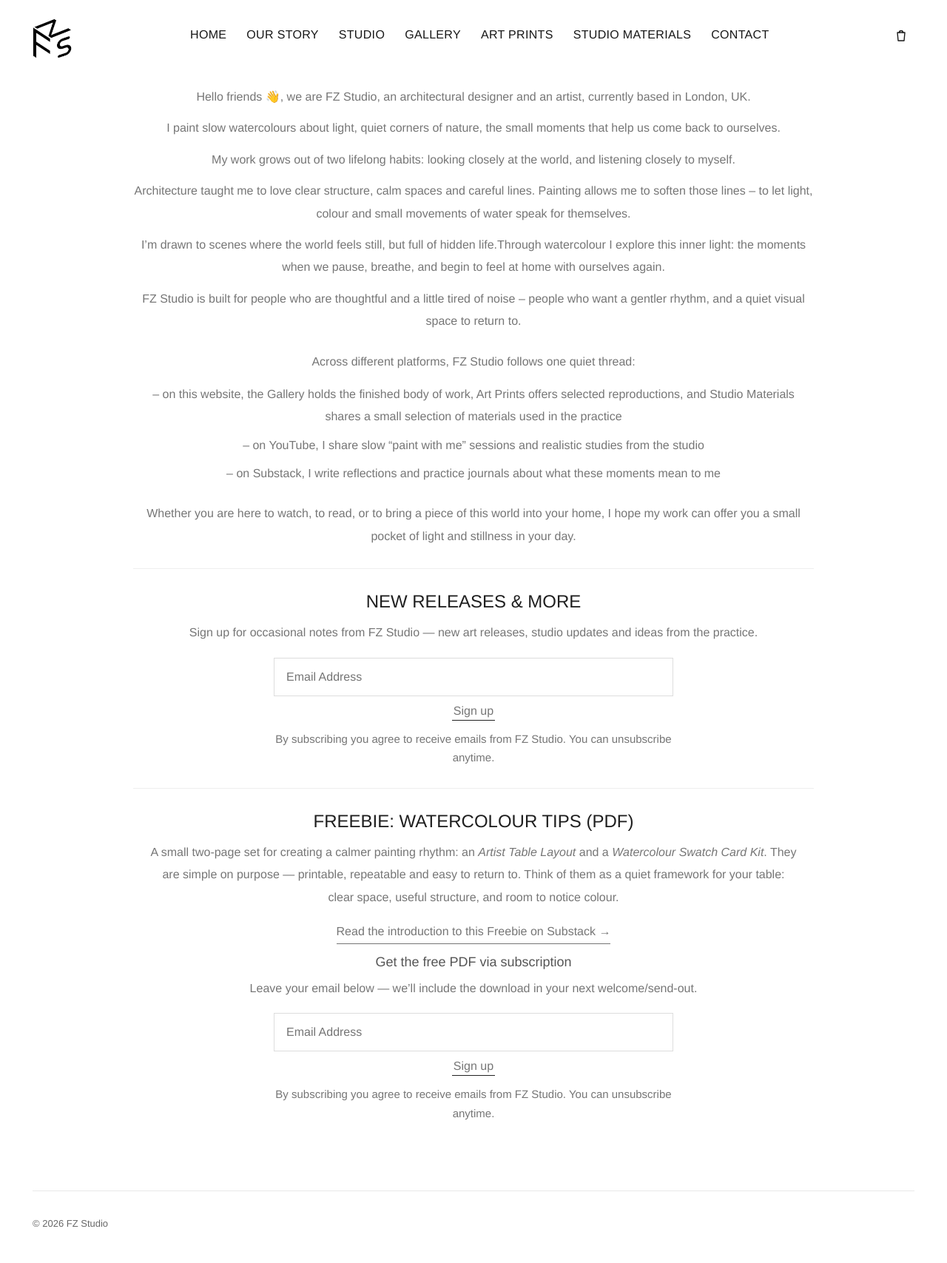
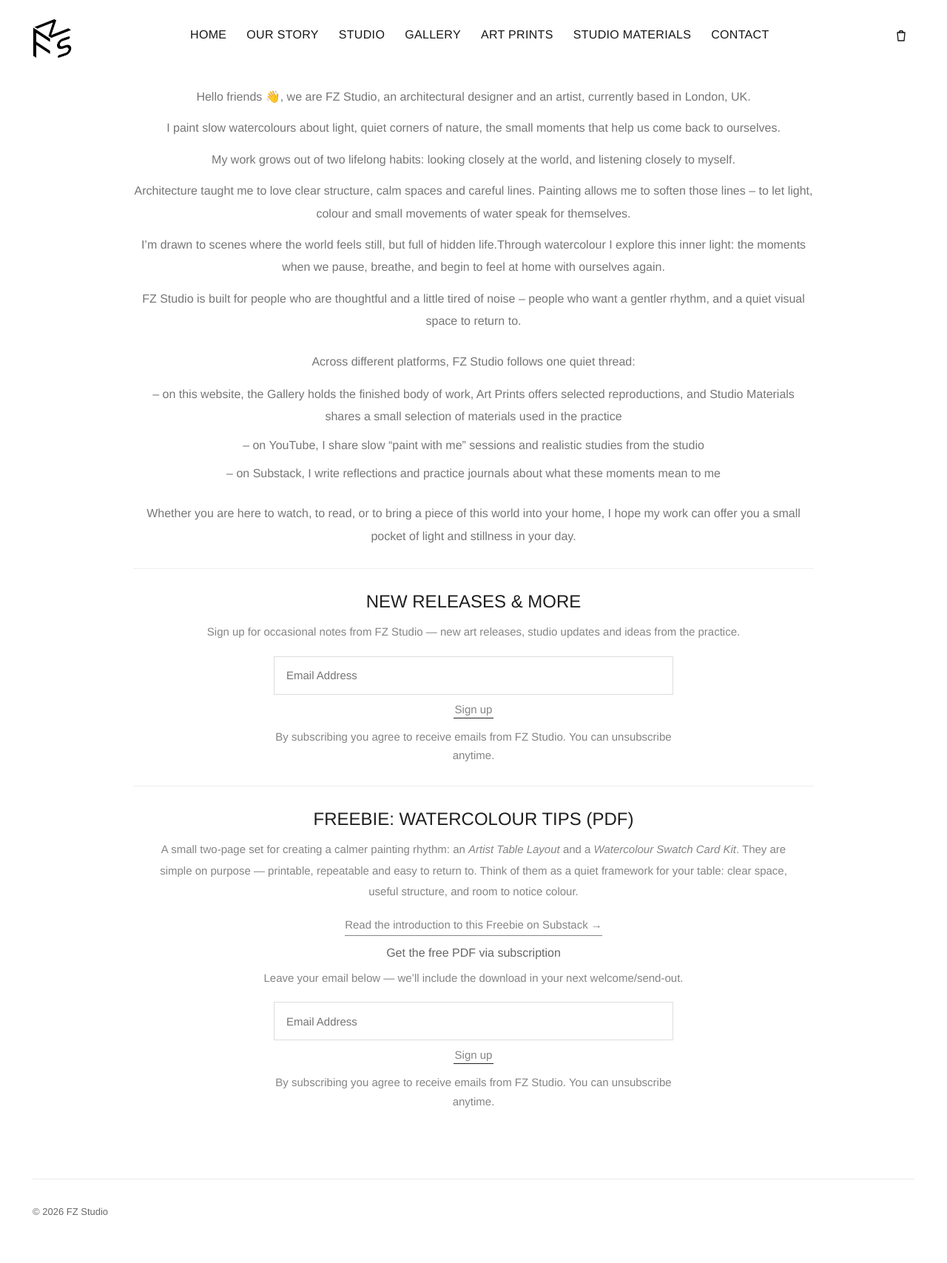
Before and after one commit to Leondecoding/fz-studio-v2, a Jekyll site: the page built from our-story.html, in a window 1280 px wide. Shown: the whole page at 74% size. Built offline with Jekyll 4.4.1, drawn with Linux system fonts in a browser that asks for light colours.

Commit message:
Update our-story.html

```diff
--- a/our-story.html
+++ b/our-story.html
@@ -83,15 +83,17 @@ permalink: /our-story/
 
   #our-story-page .story-section h3 {
     margin: 12px 0 8px;
-    font-size: 18px;
+    font-size: 16px;
     font-weight: 400;
     line-height: 1.4;
-    color: #555;
+    color: #666;
   }
 
   #our-story-page .signup-note {
     max-width: 880px;
-    color: #767676;
+    color: #858585;
+    font-size: 15px;
+    font-weight: 300;
   }
 
   #our-story-page .nl-wrap {
@@ -106,9 +108,9 @@ permalink: /our-story/
     border: 1px solid #ddd;
     border-radius: 0;
     background: #fff;
-    color: #767676;
-    font-size: 16px;
-    font-weight: 400;
+    color: #858585;
+    font-size: 15px;
+    font-weight: 300;
     box-sizing: border-box;
     outline: none;
   }
@@ -123,9 +125,9 @@ permalink: /our-story/
     border: 0;
     border-bottom: 1px solid #222;
     background: none;
-    color: #767676;
-    font-size: 16px;
-    font-weight: 400;
+    color: #858585;
+    font-size: 15px;
+    font-weight: 300;
     line-height: 1;
     cursor: pointer;
   }
@@ -151,20 +153,25 @@ permalink: /our-story/
 
   #our-story-page .subscription-note {
     margin-top: 10px;
-    color: #767676;
+    color: #858585;
     font-size: 15px;
-    font-weight: 400;
+    font-weight: 300;
     line-height: 1.7;
   }
 
   #our-story-page .freebie-copy {
     max-width: 880px;
+    color: #858585;
+    font-size: 15px;
+    font-weight: 300;
   }
 
   #our-story-page .story-link {
     display: inline-block;
     margin-top: 4px;
-    color: #767676;
+    color: #858585;
+    font-size: 15px;
+    font-weight: 300;
     text-decoration: none;
     border-bottom: 1px solid currentColor;
   }
```
